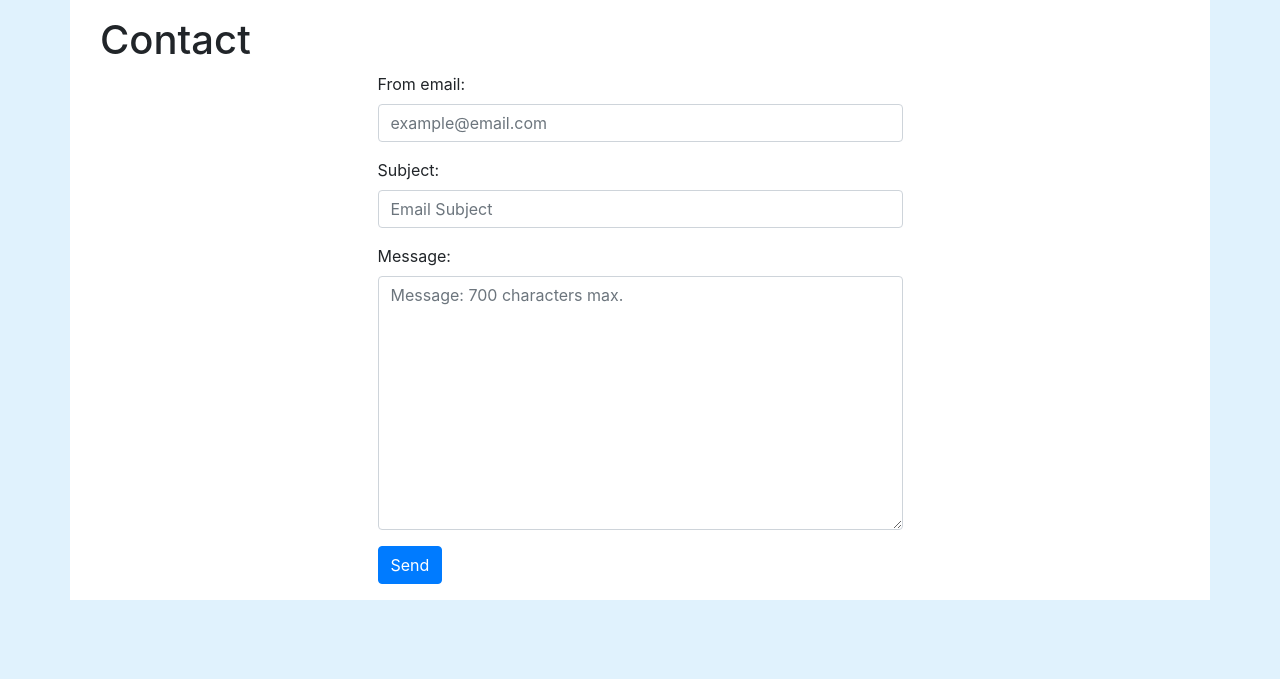
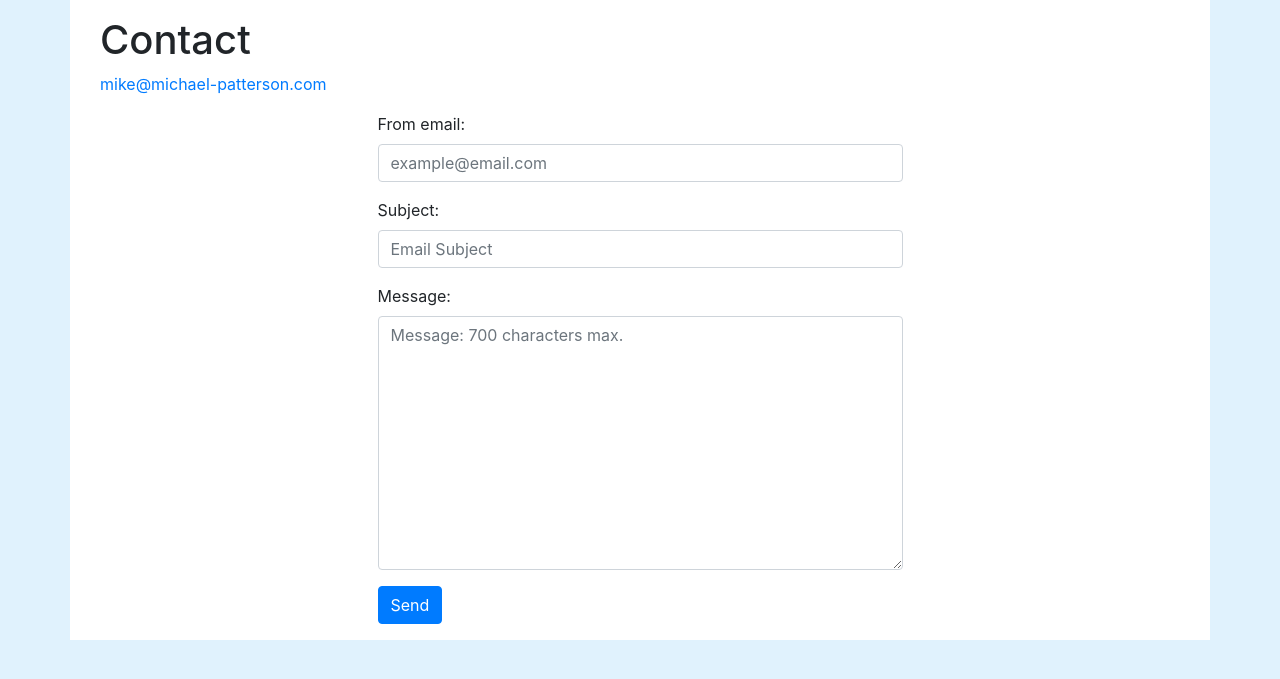
Before and after one commit to mppatterson84/verbose-pancake, a Django app: page /contact/ in a window 1280 px wide. Shown: the part 56-735 px from the top of the page. Run offline with Django 3.2, Linux system fonts and the light colour scheme; some libraries are stand-ins or nearby versions.

Commit message:
Add email links

```diff
--- a/pages/templates/pages/about.html
+++ b/pages/templates/pages/about.html
@@ -5,4 +5,5 @@
     <p>Hi, my name is Mike.</p>
     <p>You can find me on <a href="https://www.linkedin.com/in/mike-patterson-a2a5a68a/" target="_blank">Linkedin</a>.</p>
     <p>Visit my <a href="https://github.com/mppatterson84" target="_blank">Github</a> profile.</p>
+    <p><a href="mailto:mike@michael-patterson.com">mike@michael-patterson.com</a></p>
 {% endblock content %}
--- a/sendemail/templates/sendemail/email.html
+++ b/sendemail/templates/sendemail/email.html
@@ -5,6 +5,7 @@
 
     <section class="container">
         <h1>Contact</h1>
+        <p><a href="mailto:mike@michael-patterson.com">mike@michael-patterson.com</a></p>
         <div class="row">
             <div class="col-md-3"></div>
             <div class="col-md-6">
```
